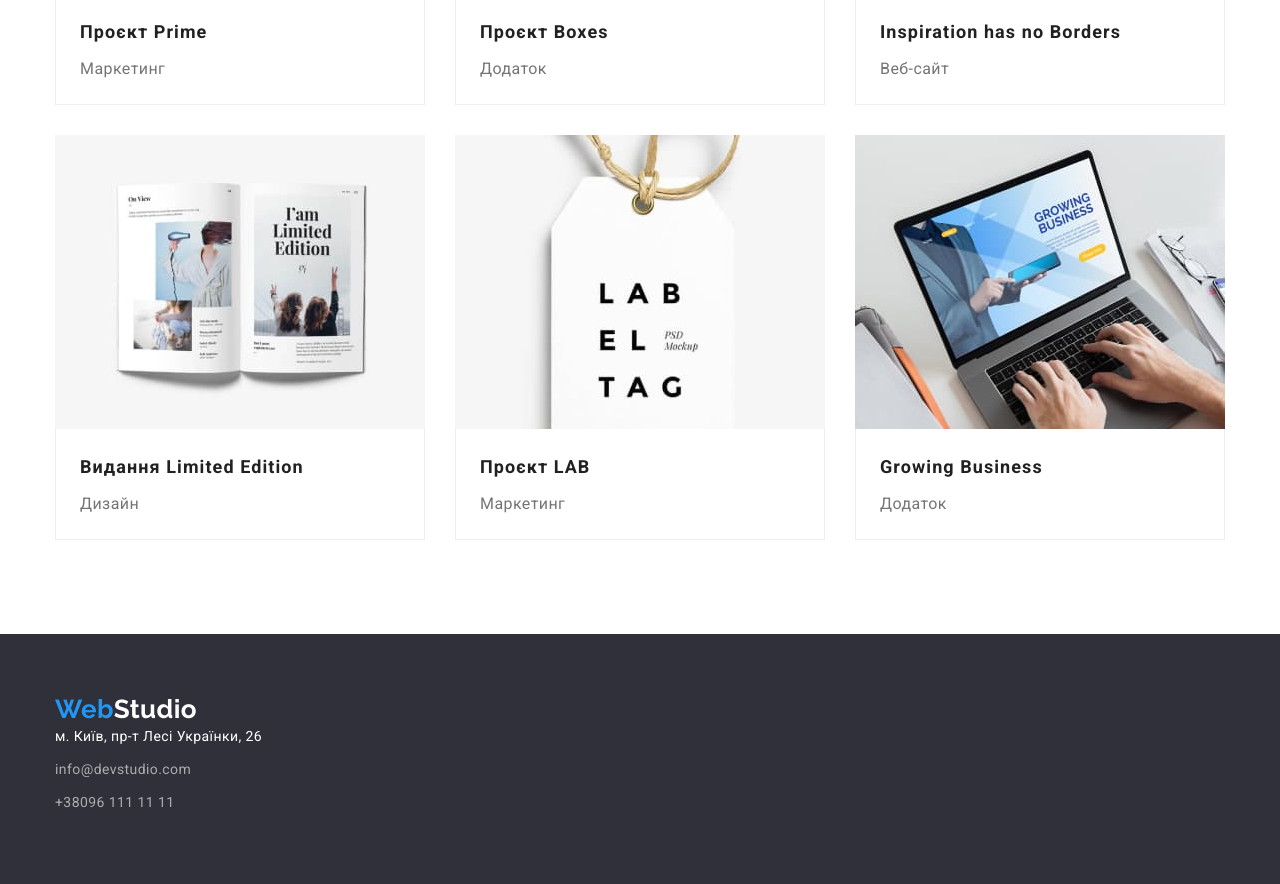
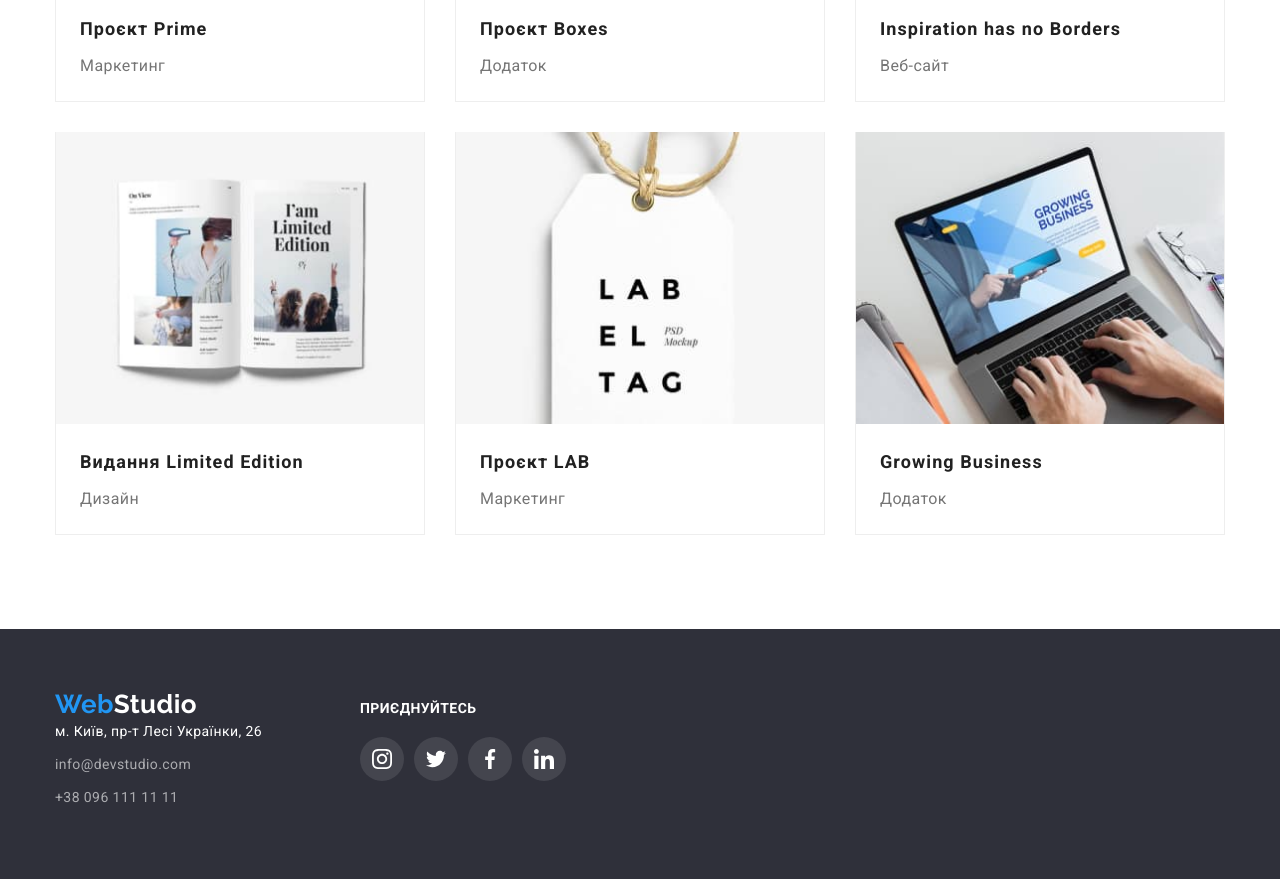
Before and after one commit to DariaKuzmenko/goit-markup-hw-04, a plain HTML site: page portfolio.html in a window 1280 px wide. Shown: the part 1000-1884 px from the top of the page. Drawn offline with nearby package versions, Linux system fonts and the light colour scheme.

Commit message:
Додає іконки

```diff
--- a/CSS/styles.css
+++ b/CSS/styles.css
@@ -4,7 +4,7 @@
   --color-title: #212121;
   --color-uptitle: #757575;
   --color-logo: #000000;
-  --color-icon:#afb1b8
+  --color-icon: #afb1b8;
 }
 
 h1,
@@ -98,6 +98,7 @@ body {
   list-style: none;
   display: flex;
   gap: 50px;
+  align-items: baseline;
 }
 .header-nav-link {
   padding-top: 32px;
@@ -108,6 +109,7 @@ body {
   text-decoration: none;
   color: var(--color-title);
 }
+
 .header-nav-color {
   color: var(--color-uptitle);
 }
@@ -311,7 +313,8 @@ body {
 .team-soc-icon {
 }
 
-.team-soc-link:hover {
+.team-soc-link:hover,
+.team-soc-link:focus{
   background-color: var(--color-blue);
   fill: var(--color-white);
 }
@@ -322,7 +325,7 @@ body {
 }
 
 .client-title {
-    margin-bottom: 50px;
+  margin-bottom: 50px;
   font-weight: 700;
   font-size: 36px;
   line-height: 1.17;
@@ -330,7 +333,6 @@ body {
   letter-spacing: 0.03em;
   color: var(--color-title);
 }
-
 
 .client-list {
   display: flex;
@@ -347,29 +349,25 @@ body {
 .client-link {
   width: 100%;
   height: 100%;
+  border-radius: 4px;
   border: 1px solid #afb1b8;
-  border-radius: 4px;
   display: flex;
   align-items: center;
   justify-content: center;
-
-}
-.client-icon {
-    fill:var(--color-icon);
+  fill: var(--color-icon);
 }
 
-.client-item:hover{
-    border: 1px solid var(--color-blue);
+.client-link:hover,
+.client-link:focus{
+  border: 1px solid var(--color-blue);
+  fill: var(--color-blue);
 }
-.client-icon:hover{
-    fill:var(--color-blue);
-}
-
 
 /*----------------------------Contacts------------------*/
 
 .contacts-container {
-  display: block;
+  display: flex;
+  align-items: baseline;
 }
 
 .contacts {
@@ -411,6 +409,49 @@ body {
   color: var(--color-white);
 }
 
+.footer-conteiner {
+  margin-left: 70px;
+}
+
+.footer-text {
+  margin-bottom: 20px;
+  font-weight: 700;
+  font-size: 14px;
+  line-height: 1.14;
+  letter-spacing: 0.03em;
+  text-transform: uppercase;
+  color: var(--color-white);
+}
+
+.footer-soc-list {
+  display: flex;
+  gap: 10px;
+}
+
+.footer-soc-item {
+  width: 44px;
+  height: 44px;
+}
+
+.footer-soc-link {
+  width: 100%;
+  height: 100%;
+  border-radius: 50px;
+  fill: var(--color-white);
+  display: flex;
+  align-items: center;
+  justify-content: center;
+  background-color: rgba(255, 255, 255, 0.1);
+}
+
+.footer-soc-link:hover,
+.footer-soc-link:focus{
+  background-color: var(--color-blue);
+}
+
+.footer-soc-icon {
+}
+
 /*----------------------------------------------PORTFOLIO-----------------------------*/
 
 .examples {
@@ -434,6 +475,8 @@ body {
 .examples-btn:focus {
   background-color: var(--color-blue);
   color: var(--color-white);
+  box-shadow: 0px 3px 1px rgba(0, 0, 0, 0.1), 0px 1px 2px rgba(0, 0, 0, 0.08),
+    0px 2px 2px rgba(0, 0, 0, 0.12);
 }
 
 .examples-btn {
@@ -453,6 +496,16 @@ body {
 
 .examples-item {
   flex-basis: 370px;
+  border-left: 1px solid #eeeeee;
+  border-right: 1px solid #eeeeee;
+  border-bottom: 1px solid #eeeeee;
+}
+
+
+.examples-item:hover {
+  border: 1px solid #eeeeee;
+  box-shadow: 0px 1px 1px rgba(0, 0, 0, 0.12), 0px 4px 4px rgba(0, 0, 0, 0.06),
+    1px 4px 6px rgba(0, 0, 0, 0.16);
 }
 
 .examples-img {
@@ -460,9 +513,6 @@ body {
 
 .examples-text {
   padding: 20px 24px;
-  border-left: 1px solid #eeeeee;
-  border-right: 1px solid #eeeeee;
-  border-bottom: 1px solid #eeeeee;
 }
 
 .examples-title {
--- a/portfolio.html
+++ b/portfolio.html
@@ -25,16 +25,34 @@
         <nav class="navigation">
           <ul class="header-nav">
             <li><a class="header-nav-link" href="./index.html">Студія</a></li>
-                    <li><a class="header-nav-link current" href="./portfolio.html">Портфоліо</a></li>
+            <li>
+              <a class="header-nav-link current" href="./portfolio.html">Портфоліо</a>
+            </li>
             <li><a class="header-nav-link" href="#">Контакти</a></li>
           </ul>
         </nav>
         <ul class="header-nav">
           <li>
-                    <a class="header-nav-link header-nav-color" href="mailto:info@devstudio.com">info@devstudio.com</a>
+            <a
+              class="header-nav-link header-nav-color"
+              href="mailto:info@devstudio.com"
+            >
+              <svg class="header-img" width="16" height="12">
+                <use href="./images/icons.svg#icon-envelope"></use>
+              </svg>
+              info@devstudio.com
+            </a>
           </li>
           <li>
-                    <a class="header-nav-link header-nav-color" href="tel:+380961111111">+380961111111</a>
+            <a
+              class="header-nav-link header-nav-color"
+              href="tel:+380961111111"
+            >
+              <svg class="header-img" width="10" height="16">
+                <use href="./images/icons.svg#icon-smartphone"></use>
+              </svg>
+              +38 096 111 11 11</a
+            >
           </li>
         </ul>
       </div>
@@ -59,6 +77,7 @@
                             <div class="examples-text">
                                 <h2 class="examples-title">Технокряк</h2>
                                 <p class="examples-uptitle">Веб-сайт</p>
+                            </div>
                         </li>
                         <li class="examples-item">
                             <img class="examples-img" src="./images/basketbool.jpg"
@@ -140,24 +159,65 @@
 
     <footer class="contacts">
       <div class="container contacts-container">
+        <address class="contacts-adress">
           <a class="logo logo-contacts" href="/"><span>Web</span>Studio</a>
-            <address class="contacts-adress">
           <ul class="contacts-list">
             <li class="contacts-item">
-                        <a class="contacts-link contacts-link-color" href="https://goo.gl/maps/yUzkfL2kxYzRi2p29"
+              <a
+                class="contacts-link contacts-link-color"
+                href="https://goo.gl/maps/yUzkfL2kxYzRi2p29"
                 target="_blank"
                 rel="noopener noreferrer"
-                        >м. Київ, пр-т Лесі Українки, 26</a>
+                >м. Київ, пр-т Лесі Українки, 26</a
+              >
             </li>
             <li class="contacts-item">
-                        <a class="contacts-link" href="mailto:info@devstudio.com">info@devstudio.com</a>
+              <a class="contacts-link" href="mailto:info@devstudio.com"
+                >info@devstudio.com</a
+              >
             </li>
             <li class="contacts-item">
-                        <a class="contacts-link" href="tel:+380961111111">+38096 111 11 11</a>
+              <a class="contacts-link" href="tel:+380961111111"
+                >+38 096 111 11 11</a
+              >
+            </li>
+          </ul>
+        </address>
+
+        <div class="footer-conteiner">
+          <p class="footer-text">приєднуйтесь</p>
+          <ul class="footer-soc-list">
+            <li class="footer-soc-item">
+              <a class="footer-soc-link" href="#">
+                <svg class="footer-soc-icon" width="20" height="20">
+                  <use href="./images/icons.svg#icon-instagram"></use>
+                </svg>
+              </a>
+            </li>
+            <li class="footer-soc-item">
+              <a class="footer-soc-link" href="#">
+                <svg class="footer-soc-icon" width="20" height="20">
+                  <use href="./images/icons.svg#icon-twitter"></use>
+                </svg>
+              </a>
+            </li>
+            <li class="footer-soc-item">
+              <a class="footer-soc-link" href="#">
+                <svg class="footer-soc-icon" width="20" height="20">
+                  <use href="./images/icons.svg#icon-facebook"></use>
+                </svg>
+              </a>
+            </li>
+            <li class="footer-soc-item">
+              <a class="footer-soc-link" href="#">
+                <svg class="footer-soc-icon" width="20" height="20">
+                  <use href="./images/icons.svg#icon-linkedin"></use>
+                </svg>
+              </a>
             </li>
           </ul>
         </div>
-        </address>
+      </div>
     </footer>
 </body>
 </html>
```
Also changed, not shown: index.html (+35 -1 lines). Lines whose indentation alone changed are shown as unchanged.
